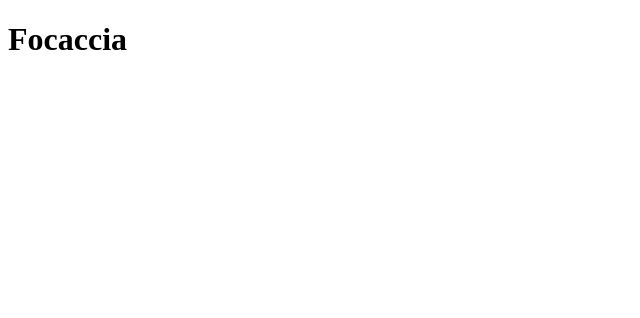
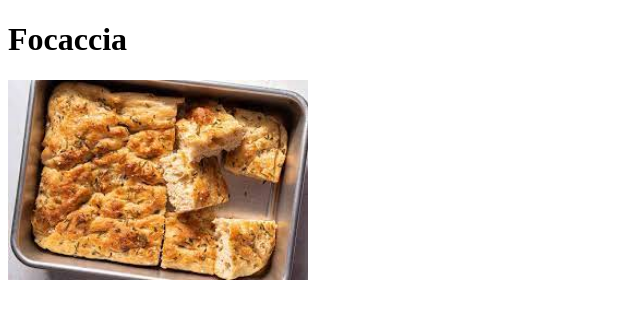
Before and after one commit to ProjectDunk05/odin-recipes, a plain HTML site: page recipes/focaccia.html in a window 1280 px wide. Shown: the whole page, without its empty margins (0-640 px from the left). Drawn offline with Linux system fonts and the light colour scheme.

Commit message:
Add image

```diff
--- a/recipes/focaccia.html
+++ b/recipes/focaccia.html
@@ -7,5 +7,8 @@
 </head>
 <body>
    <h1>Focaccia</h1>
+
+   <img src="../images/focaccia.jpeg" alt="focaccia bread" width="300" >
+
 </body>
 </html>
```
